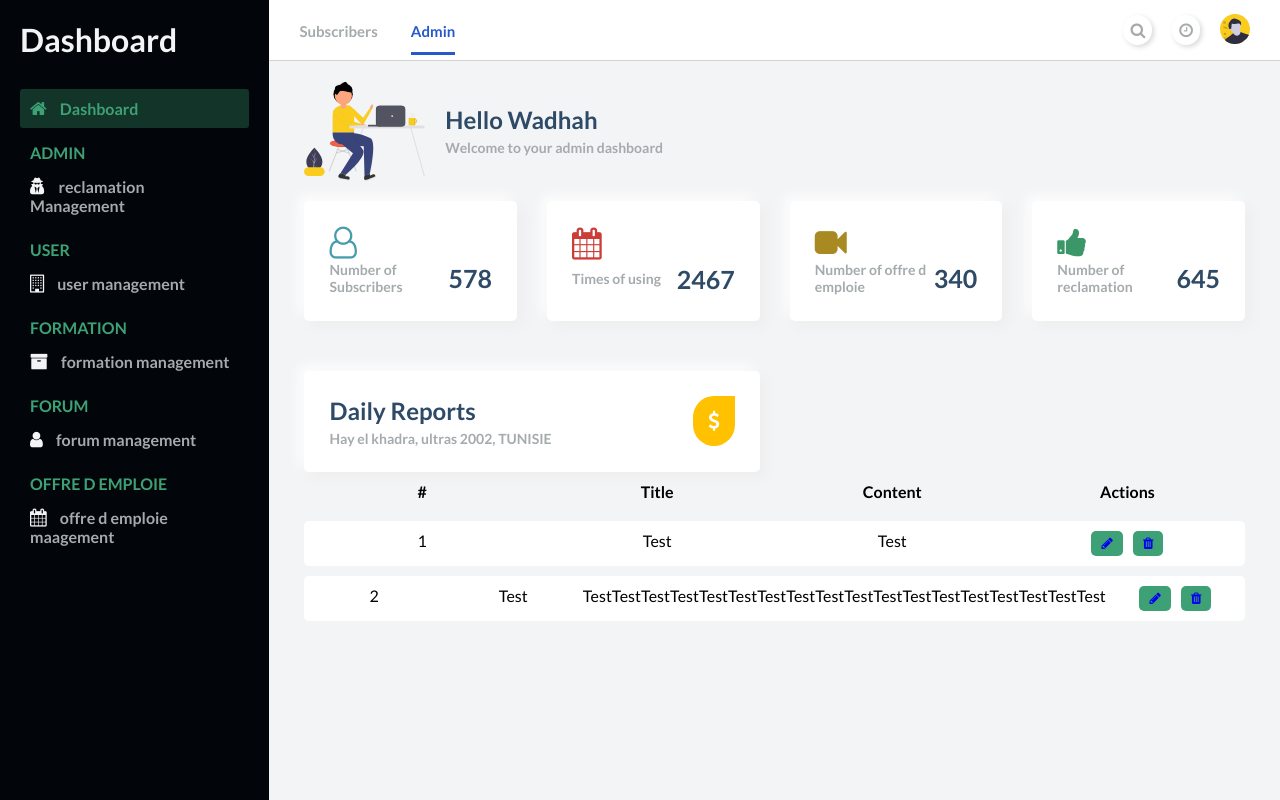
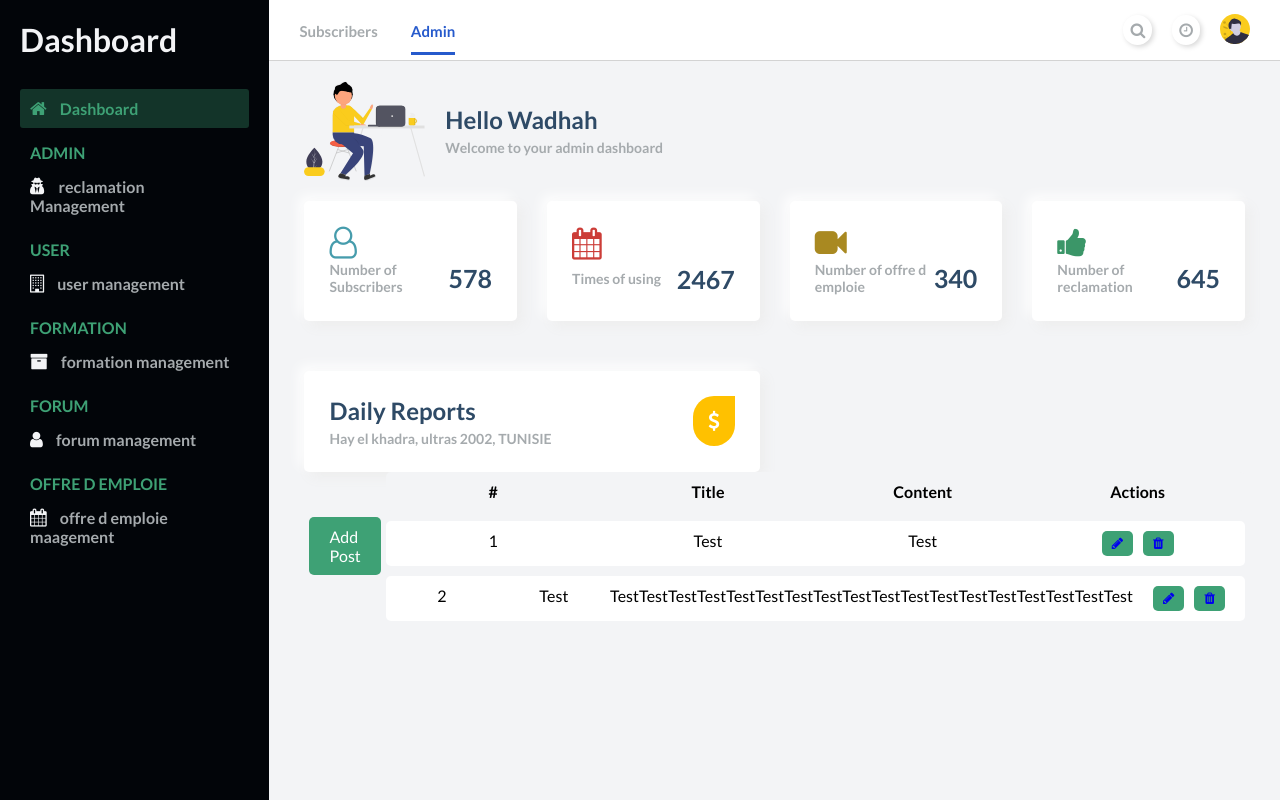
Before and after one commit to farouk-root/ForumPHP, a PHP site: page /AfficherPosts.php in a window 1280 px wide. Run offline with PHP 8.4, Linux system fonts and the light colour scheme; data comes from the database, SQL or seed files in the repository.

Commit message:
Add button and some styling

```diff
--- a/View/BackOffice/AfficherPosts.php
+++ b/View/BackOffice/AfficherPosts.php
@@ -16,6 +16,27 @@ $posts = PostController::getPosts();
         crossorigin="anonymous"
     />
     <link rel="stylesheet" href="./assets/styles.css" />
+    <style>
+        a.button {
+            display: inline-block;
+            margin: 0 5px;
+            padding: 10px 20px; /* Increased padding for a bigger button */
+            background-color: #3ea175;
+            color: #ffffff;
+            border: none;
+            border-radius: 5px;
+            text-decoration: none; /* Remove underline */
+            cursor: pointer;
+        }
+
+        .crud__container {
+            display: flex;
+            justify-content: flex-end;
+            align-items: center;
+        }
+
+
+    </style>
     <title>wadhah s DASHBOARD</title>
 </head>
 <body id="body">
@@ -111,9 +132,14 @@ $posts = PostController::getPosts();
 
             </div>
 
+
+
             <!-- CRUD TABLE -->
+            <div class="crud__container">
+                <a href="AddTest.php" class="button" id="addPostButton">Add Post</a>
                 <div class="crud__table">
                     <div class="crud__table-header">
+
                         <div>#</div>
                         <div>Title</div>
                         <div>Content</div>
@@ -139,6 +165,7 @@ $posts = PostController::getPosts();
                         echo '</div>';
                     }
                     ?>
+                </div>
             </div>
         </div>
     </main>
--- a/View/BackOffice/assets/styles.css
+++ b/View/BackOffice/assets/styles.css
@@ -437,7 +437,17 @@ crud__table {
 .crud__table-row > div {
   text-align: center;
 }
-
+a.button {
+    display: inline-block;
+    margin: 0 5px;
+    padding: 5px 10px;
+    background-color: #3ea175;
+    color: #ffffff;
+    border: none;
+    border-radius: 5px;
+    text-decoration: none; /* Remove underline */
+    cursor: pointer;
+}
 .crud__table-row > div[data-label="Actions"] button {
   margin: 0 5px;
   padding: 5px 10px;
```
Lines whose indentation alone changed are shown as unchanged.
